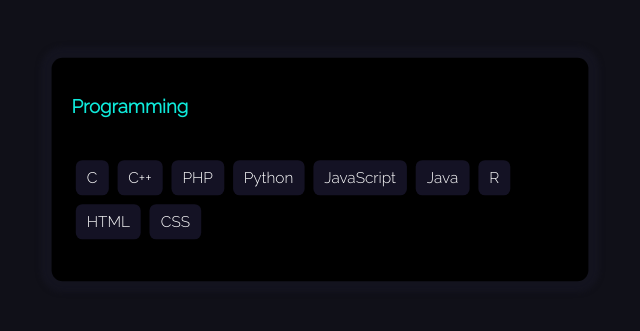
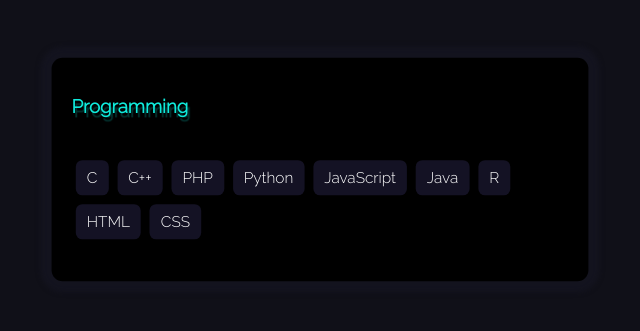
Before and after one commit to vignaramtej/Portfolio, a plain HTML site: page index.html in a window 1280 px wide. In both pictures the pointer is over the element 349 px from the left and 2679 px from the top of the page. Shown: the part 2510-2841 px from the top of the page, 29-669 px from the left. Drawn offline with nearby package versions, Linux system fonts and the light colour scheme.

Commit message:
Update home.css

```diff
--- a/home.css
+++ b/home.css
@@ -190,8 +190,14 @@ header {
     overflow: hidden;
 }
 .card:hover {
-    scale: 1.1;
-    transition: all .4s ease-in;
+    transform: scale(1.1);
+    transition: all .6s ease-in-out;
+}
+
+.card:hover #card-title {
+    transform: scale(1.2);
+    filter: drop-shadow(2px 4px #033431);
+    transition: all .3s ease-in;
 }
 .card_ed {
     margin-right: 40px;
```
